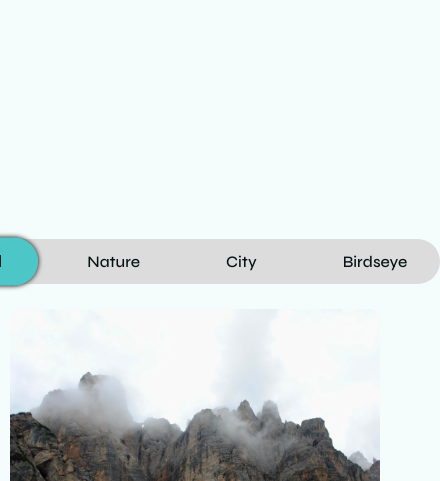
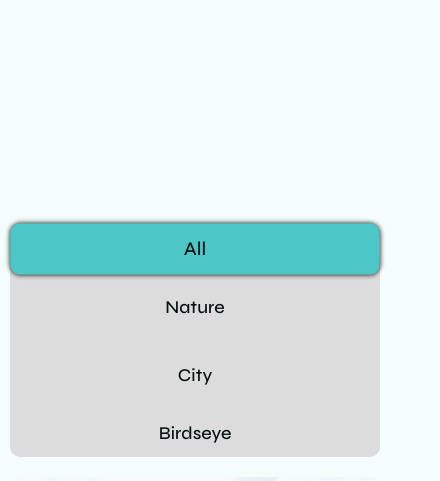
Before and after one commit to Sebastian-Sonne/portfolio, a plain HTML site: page media.html in a window 390 px wide. Shown: the part 619-1100 px from the top of the page, 440 px wide, since content can reach past the window. Drawn offline with Linux system fonts and the light colour scheme; a web font is replaced by a local one.

Commit message:
media nav adj

```diff
--- a/assets/css/styles.css
+++ b/assets/css/styles.css
@@ -760,16 +760,16 @@ footer {
     align-items: center;
     justify-content: center;
     flex-grow: 1;
-
-
     color: var(--text);
-    height: 73.95px;
+    min-height: 73.95px;
+    padding: 0 30px;
 }
 
 .media-nav ul {
     display: flex;
     justify-content: center;
     align-items: center;
+    text-align: center;
     list-style: none;
     background-color: var(--gray-medium);
     border-radius: 30px;
@@ -786,11 +786,13 @@ footer {
 .media-nav li {
     display: block;
     padding: 10px 30px;
+    width: 20vw;
     margin: 0 10px;
     border: 3px solid transparent;
     border-radius: 30px;
     cursor: pointer;
     transition: all 0.3s ease;
+    font-size: 18px;
 }
 
 .media-nav li:hover {
@@ -1060,6 +1062,26 @@ footer {
         transform: none;
     }
 
+    .media-nav {
+        padding: 0 10px;
+        margin-bottom: 10px;
+    }
+
+    .media-nav ul {
+        border-radius: 10px;
+        flex-direction: column;
+        width: 100%;
+    }
+
+    .media-nav li {
+        border-radius: 10px;
+        margin: 10px 10px;
+        width: 93%;
+    }
+
+    #media-li-1, #media-li-4 {
+        margin: inherit;
+    }
 }
 
 @media only screen and (max-width: 560px) {
--- a/assets/js/media.js
+++ b/assets/js/media.js
@@ -60,7 +60,7 @@ document.addEventListener("DOMContentLoaded", function () {
         const imageUrls = {
             all: ["/img/b-roll/mountain_2.jpg", "/img/b-roll/singapore_1.webp", "/img/b-roll/snow_1.jpg", "/img/b-roll/sunset_1.jpg", "/img/b-roll/tennis_1.webp", "/img/b-roll/munich_1.webp", "/img/b-roll/mountain_2.jpg", "/img/b-roll/singapore_1.webp", "/img/b-roll/snow_1.jpg", "/img/b-roll/sunset_1.jpg", "/img/b-roll/tennis_1.webp", "/img/b-roll/munich_1.webp", "/img/b-roll/mountain_2.jpg", "/img/b-roll/singapore_1.webp", "/img/b-roll/snow_1.jpg", "/img/b-roll/sunset_1.jpg", "/img/b-roll/tennis_1.webp", "/img/b-roll/munich_1.webp", "/img/b-roll/mountain_2.jpg", "/img/b-roll/singapore_1.webp", "/img/b-roll/snow_1.jpg", "/img/b-roll/sunset_1.jpg", "/img/b-roll/tennis_1.webp", "/img/b-roll/munich_1.webp"],
             nature: ["/img/b-roll/mountain_2.jpg", "/img/b-roll/snow_1.jpg", "/img/b-roll/sunset_1.jpg"],
-            city: ["/img/b-roll/munich_1.webp", "/img/b-roll/singapore_1.webp"],
+            city: ["/img/b-roll/munich_1.webp", "/img/b-roll/singapore_1.webp", "/img/b-roll/singapore_2.webp"],
             birdseye: ["", ""]
             // Add more categories as needed
         };
--- a/media.html
+++ b/media.html
@@ -58,9 +58,9 @@
 
     </div>
 
-    <div class="media-nav">
+    <div class="media-nav hidden">
         <ul id="media-nav">
-            <li data-category="all" id="media-li-1" class="media-li-active">All</li>
+            <li data-category="all" id="media-li-1">All</li>
             <li data-category="nature" id="media-li-2">Nature</li>
             <li data-category="city" id="media-li-3">City</li>
             <li data-category="birdseye" id="media-li-4">Birdseye</li>
@@ -87,6 +87,9 @@
         <img src="/img/b-roll/tennis_1.webp" alt="" class=" hidden"></img>
     </div>
 
+    <!--TODO primary cta content after images-->
+    <br>
+
     <footer>
         <p>
             Copyright &copy; Sebastian Sonne 2024 | <a href="/imprint">Imprint</a> | <a href="/contact">Contact</a>
```
